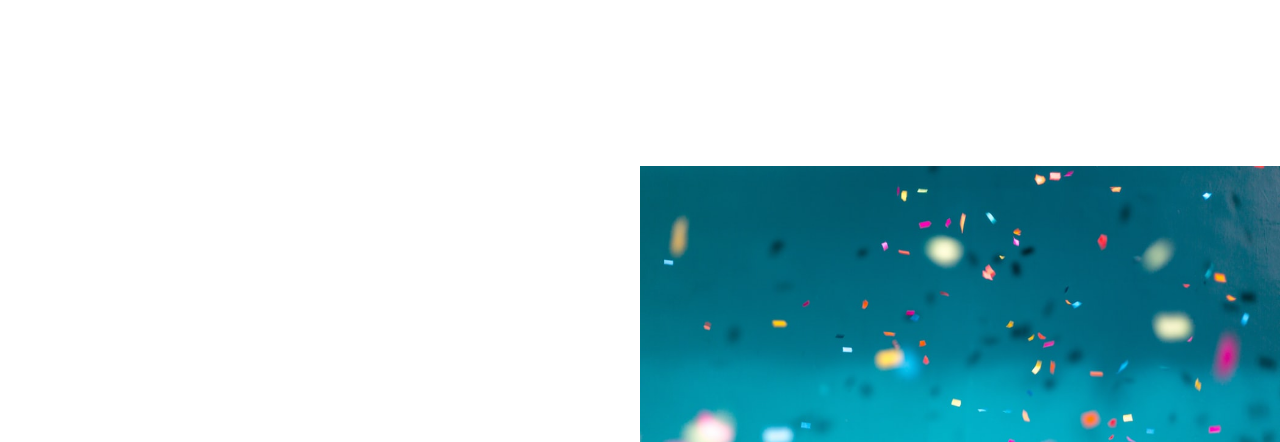
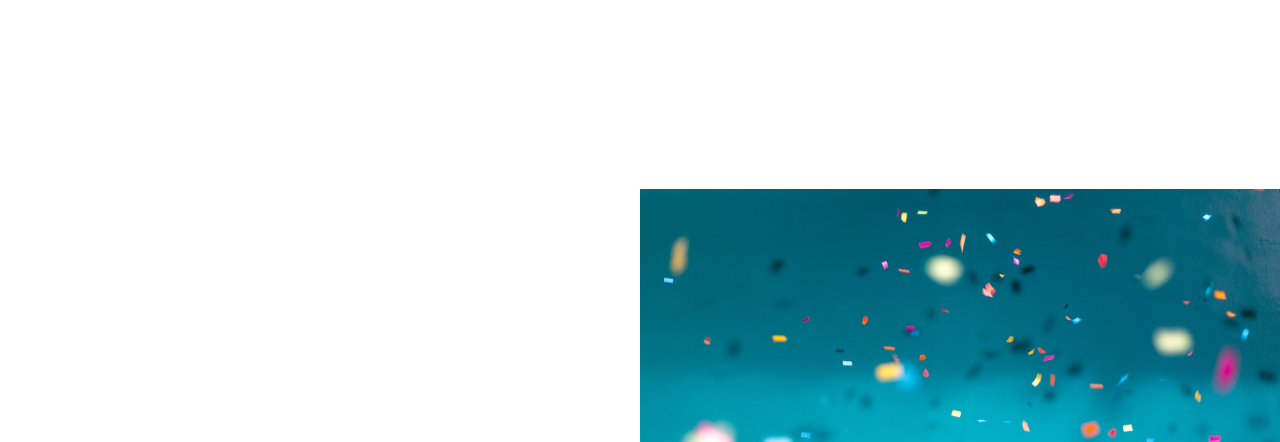
Before and after one commit to AgatsumaT/20231216_agatsuma_css, a plain HTML site: page index.html in a window 1280 px wide. Shown: the part 118-560 px from the top of the page. Drawn offline with Linux system fonts and the light colour scheme.

Commit message:
変更⑧ img　htmlにサイズ指定、cssに縦横auto・横だけ最大幅50％

```diff
--- a/index.html
+++ b/index.html
@@ -25,7 +25,7 @@
             <div class="content">毎日を笑顔に</div>
             <div class="blue-box">
                 <div class="absolute_pic">
-                    <img src="img/firstview.jpeg" alt="firstview"></div>
+                    <img src="img/firstview.jpeg" width="1050" height="700" alt="firstview"></div>
             </div>
         </main>
     </body>
--- a/style.css
+++ b/style.css
@@ -49,10 +49,9 @@ main {
 }
 
 img {
-    width: 50%;
-    max-width: 100%;
-    max-height: 550px;
-    min-height: 450px;
+    width: auto;
+    height: auto;
+    max-width: 50%;
     display: block;
     position: absolute;
     right: 0;
```
